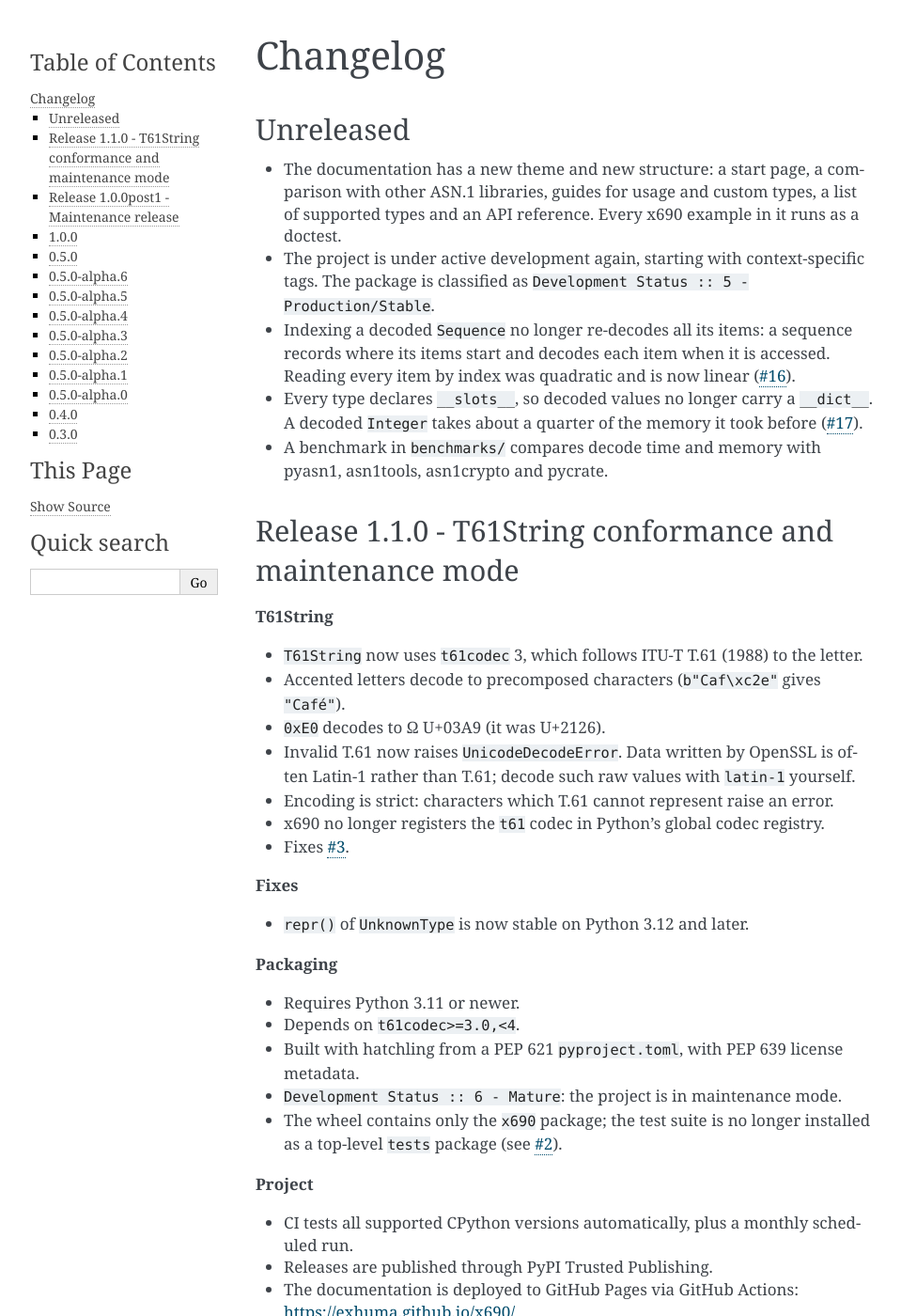
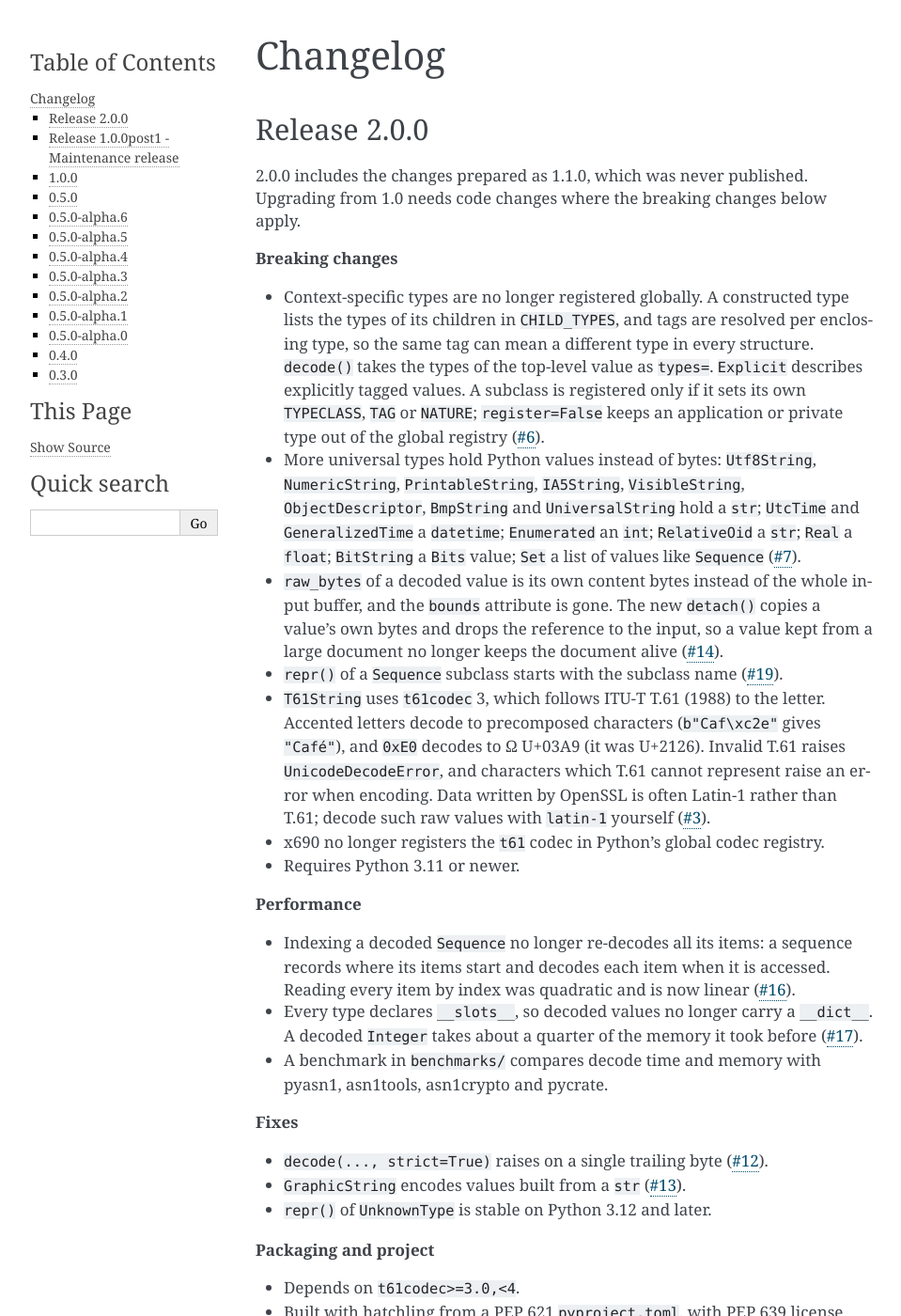
Before and after one commit to exhuma/x690, a Sphinx documentation site: the page built from docs/changelog.rst, in a window 1280 px wide and 1400 px high. Shown: the whole window at 94% size, without its empty margins (148-1107 px from the left). Built offline with Sphinx 7.4.7, drawn with Linux system fonts in a browser that asks for light colours; some of the changed text lies outside the part shown.

Commit message:
chore: prepare the 2.0.0 release
Set the version to 2.0.0 and turn the never-published 1.1.0 notes and
the unreleased entries into one 2.0.0 section that starts with the
breaking changes.

Co-Authored-By: Claude <noreply@anthropic.com>

```diff
--- a/docs/changelog.rst
+++ b/docs/changelog.rst
@@ -1,16 +1,53 @@
 Changelog
 =========
 
-Unreleased
-----------
+Release 2.0.0
+-------------
 
-* The documentation has a new theme and new structure: a start page, a
-  comparison with other ASN.1 libraries, guides for usage and custom types,
-  a list of supported types and an API reference. Every x690 example in it
-  runs as a doctest.
-* The project is under active development again, starting with
-  context-specific tags. The package is classified as
-  ``Development Status :: 5 - Production/Stable``.
+2.0.0 includes the changes prepared as 1.1.0, which was never published.
+Upgrading from 1.0 needs code changes where the breaking changes below
+apply.
+
+**Breaking changes**
+
+* Context-specific types are no longer registered globally. A constructed
+  type lists the types of its children in ``CHILD_TYPES``, and tags are
+  resolved per enclosing type, so the same tag can mean a different type in
+  every structure. ``decode()`` takes the types of the top-level value as
+  ``types=``. ``Explicit`` describes explicitly tagged values. A subclass
+  is registered only if it sets its own ``TYPECLASS``, ``TAG`` or
+  ``NATURE``; ``register=False`` keeps an application or private type out of
+  the global registry
+  (`#6 <https://github.com/exhuma/x690/issues/6>`_).
+* More universal types hold Python values instead of bytes:
+  ``Utf8String``, ``NumericString``, ``PrintableString``, ``IA5String``,
+  ``VisibleString``, ``ObjectDescriptor``, ``BmpString`` and
+  ``UniversalString`` hold a ``str``; ``UtcTime`` and ``GeneralizedTime`` a
+  ``datetime``; ``Enumerated`` an ``int``; ``RelativeOid`` a ``str``;
+  ``Real`` a ``float``; ``BitString`` a ``Bits`` value; ``Set`` a list of
+  values like ``Sequence``
+  (`#7 <https://github.com/exhuma/x690/issues/7>`_).
+* ``raw_bytes`` of a decoded value is its own content bytes instead of the
+  whole input buffer, and the ``bounds`` attribute is gone. The new
+  ``detach()`` copies a value's own bytes and drops the reference to the
+  input, so a value kept from a large document no longer keeps the document
+  alive (`#14 <https://github.com/exhuma/x690/issues/14>`_).
+* ``repr()`` of a ``Sequence`` subclass starts with the subclass name
+  (`#19 <https://github.com/exhuma/x690/issues/19>`_).
+* ``T61String`` uses ``t61codec`` 3, which follows ITU-T T.61 (1988) to
+  the letter. Accented letters decode to precomposed characters
+  (``b"Caf\xc2e"`` gives ``"Café"``), and ``0xE0`` decodes to Ω U+03A9
+  (it was U+2126). Invalid T.61 raises ``UnicodeDecodeError``, and
+  characters which T.61 cannot represent raise an error when encoding.
+  Data written by OpenSSL is often Latin-1 rather than T.61; decode such
+  raw values with ``latin-1`` yourself
+  (`#3 <https://github.com/exhuma/x690/issues/3>`_).
+* x690 no longer registers the ``t61`` codec in Python's global codec
+  registry.
+* Requires Python 3.11 or newer.
+
+**Performance**
+
 * Indexing a decoded ``Sequence`` no longer re-decodes all its items: a
   sequence records where its items start and decodes each item when it is
   accessed. Reading every item by index was quadratic and is now linear
@@ -21,46 +58,29 @@ Unreleased
 * A benchmark in ``benchmarks/`` compares decode time and memory with
   pyasn1, asn1tools, asn1crypto and pycrate.
 
-Release 1.1.0 - T61String conformance and maintenance mode
-----------------------------------------------------------
-
-**T61String**
-
-* ``T61String`` now uses ``t61codec`` 3, which follows ITU-T T.61 (1988) to
-  the letter.
-* Accented letters decode to precomposed characters (``b"Caf\xc2e"`` gives
-  ``"Café"``).
-* ``0xE0`` decodes to Ω U+03A9 (it was U+2126).
-* Invalid T.61 now raises ``UnicodeDecodeError``. Data written by OpenSSL is
-  often Latin-1 rather than T.61; decode such raw values with ``latin-1``
-  yourself.
-* Encoding is strict: characters which T.61 cannot represent raise an error.
-* x690 no longer registers the ``t61`` codec in Python's global codec
-  registry.
-* Fixes `#3 <https://github.com/exhuma/x690/issues/3>`_.
-
 **Fixes**
 
-* ``repr()`` of ``UnknownType`` is now stable on Python 3.12 and later.
+* ``decode(..., strict=True)`` raises on a single trailing byte
+  (`#12 <https://github.com/exhuma/x690/issues/12>`_).
+* ``GraphicString`` encodes values built from a ``str``
+  (`#13 <https://github.com/exhuma/x690/issues/13>`_).
+* ``repr()`` of ``UnknownType`` is stable on Python 3.12 and later.
 
-**Packaging**
+**Packaging and project**
 
-* Requires Python 3.11 or newer.
 * Depends on ``t61codec>=3.0,<4``.
 * Built with hatchling from a PEP 621 ``pyproject.toml``, with PEP 639
-  license metadata.
-* ``Development Status :: 6 - Mature``: the project is in maintenance mode.
+  license metadata, and classified as
+  ``Development Status :: 5 - Production/Stable``.
 * The wheel contains only the ``x690`` package; the test suite is no longer
   installed as a top-level ``tests`` package (see
   `#2 <https://github.com/exhuma/x690/pull/2>`_).
-
-**Project**
-
 * CI tests all supported CPython versions automatically, plus a monthly
-  scheduled run.
-* Releases are published through PyPI Trusted Publishing.
-* The documentation is deployed to GitHub Pages via GitHub Actions:
-  https://exhuma.github.io/x690/
+  scheduled run. Releases are published through PyPI Trusted Publishing.
+* The documentation has a new theme and structure, including a comparison
+  with other ASN.1 libraries, and is deployed to GitHub Pages:
+  https://exhuma.github.io/x690/. Every x690 example in it runs as a
+  doctest.
 
 Release 1.0.0post1 - Maintenance release
 ----------------------------------------
--- a/docs/types.rst
+++ b/docs/types.rst
@@ -8,8 +8,7 @@ Python value they hold.
 Types with a Python value
 -------------------------
 
-These types convert between bytes and a Python value in both directions,
-except where noted:
+These types convert between bytes and a Python value in both directions:
 
 .. list-table::
    :header-rows: 1
--- a/pyproject.toml
+++ b/pyproject.toml
@@ -1,6 +1,6 @@
 [project]
 name = "x690"
-version = "1.1.0"
+version = "2.0.0"
 description = "Pure-Python ASN.1 BER encoder and decoder with typed values, light on memory for large documents"
 authors = [{ name = "Michel Albert", email = "michel@albert.lu" }]
 license = "MIT"
```
Also changed, not shown: CONTRIBUTING.md (+1 -1 lines), 1 other file.
